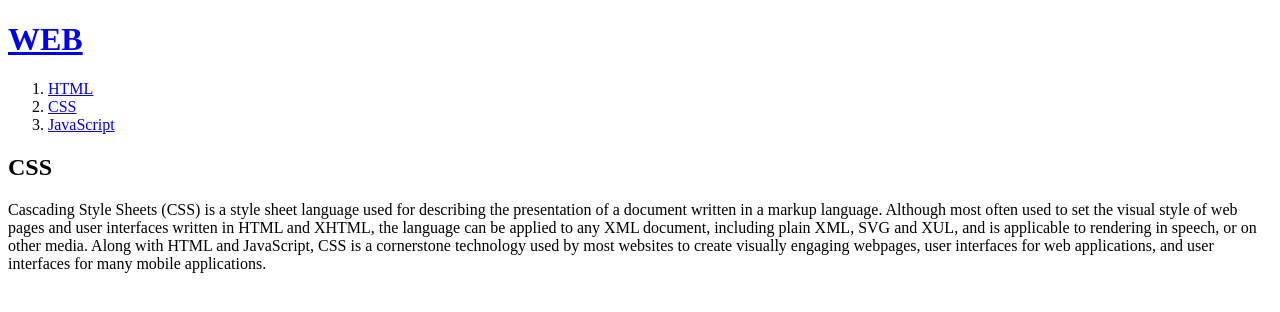
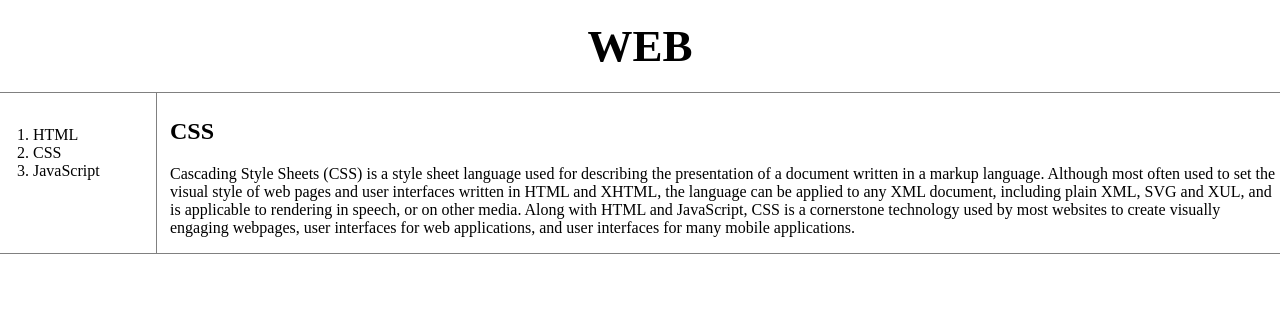
Before and after one commit to choi-min-young/my-first-web-site, a plain HTML site: page 2.html in a window 1280 px wide. Drawn offline with Linux system fonts and the light colour scheme.

Commit message:
수정 CSS그리드까지

```diff
--- a/2.html
+++ b/2.html
@@ -5,15 +5,54 @@
   <meta http-equiv="X-UA-Compatible" content="IE=edge">
   <meta name="viewport" content="width=device-width, initial-scale=1.0">
   <title>WEB1 - CSS</title>
+  <style>
+    body {
+      margin: 0;
+    }
+    a {
+      color: black;
+      text-decoration: none;
+    }
+    h1 {
+      text-align: center;
+      font-size: 45px;
+      border-bottom: 1px solid gray;
+      margin: 0;
+      padding: 20px;
+    }
+    ol {
+      border-right: 1px solid gray;
+      width: 90px;
+      margin: 0;
+      padding: 33px;
+
+    }
+   #grid {
+    display: grid;
+    grid-template-columns: 150px 1fr;
+    border-bottom: 1px solid gray;
+   }
+   #grid2{
+    padding-top: 5px;
+    padding-left: 20px;
+
+   }
+
+  </style>
+  </style>
 </head>
 <body>
   <h1><a href="./index.html">WEB</a></h1>
+  <div id="grid">
   <ol>
     <li><a href="./1.html">HTML</a></li>
     <li><a href="./2.html">CSS</a></li>
     <li><a href="./3.html">JavaScript</a></li>
   </ol>
+ <div id="grid2">
   <h2>CSS</h2>
+  <p>Cascading Style Sheets (CSS) is a style sheet language used for describing the presentation of a document written in a markup language. Although most often used to set the visual style of web pages and user interfaces written in HTML and XHTML, the language can be applied to any XML document, including plain XML, SVG and XUL, and is applicable to rendering in speech, or on other media. Along with HTML and JavaScript, CSS is a cornerstone technology used by most websites to create visually engaging webpages, user interfaces for web applications, and user interfaces for many mobile applications.</p>
+</div>
+  </div>
 </body>
-<p>Cascading Style Sheets (CSS) is a style sheet language used for describing the presentation of a document written in a markup language. Although most often used to set the visual style of web pages and user interfaces written in HTML and XHTML, the language can be applied to any XML document, including plain XML, SVG and XUL, and is applicable to rendering in speech, or on other media. Along with HTML and JavaScript, CSS is a cornerstone technology used by most websites to create visually engaging webpages, user interfaces for web applications, and user interfaces for many mobile applications.</p>
 </html>
```
Also changed, not shown: 1.html (+1 -0 lines), CSS.html (added, +5 -0 lines), box.html (added, +20 -0 lines), grid.html (added, +30 -0 lines), index.html (+1 -1 lines).
